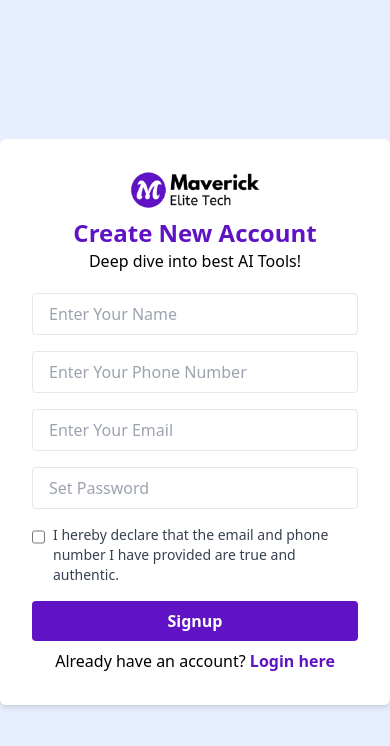
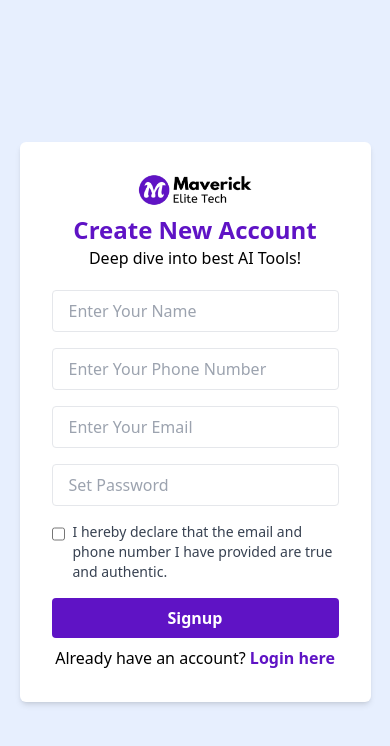
Before and after one commit to MaverickAiProject/MaverickEliteTechAIPortal, a React (Vite) app: page /signup in a window 390 px wide. Shown: the top 746 px of the page. Built offline with nearby package versions, Linux system fonts and the light colour scheme; no server answers; a small style sheet from the web is missing.

Commit message:
design updates

```diff
--- a/src/components/Sidebar.jsx
+++ b/src/components/Sidebar.jsx
@@ -64,7 +64,7 @@ function Sidebar() {
                     <CreditProgressBar />
                     <p className=' text-xs mt-1 '>{`${credits}/${maxLimit} Credits Left`}</p>
                 </div>
-                <div className="bg-grayCard w-full text-center py-2 rounded-lg cursor-pointer" onClick={() => navigate('/billing')}>
+                <div className="bg-grayCard w-full text-center py-2 rounded-lg cursor-pointer" onClick={() => { navigate('/billing'); setNavOpen(false) }}>
                     <p className="text-primary">Buy more credits</p>
                 </div>
             </div>
--- a/src/pages/Login.jsx
+++ b/src/pages/Login.jsx
@@ -42,7 +42,7 @@ function Login() {
 
     return (
         <div className="flex items-center justify-center min-h-screen bg-dashboardBg dark:bg-dark-dashboardBg">
-            <div className="w-full max-w-md p-8 bg-white dark:bg-dark-grayCard shadow-md rounded-md">
+            <div className="w-full max-w-[90%] sm:max-w-md p-8 bg-white dark:bg-dark-grayCard shadow-md rounded-md">
                 <div>
                     <img src={images.logo_purple_transparent} alt="Logo" className="w-[40%] mx-auto mb-2" />
                     <h1 className="text-2xl font-bold text-primary dark:text-dark-primary text-center">
--- a/src/pages/Signup.jsx
+++ b/src/pages/Signup.jsx
@@ -19,7 +19,7 @@ function Signup() {
     const [error, setError] = useState("");
     const navigate = useNavigate();
 
-    const { setAuthorizedUser, authorizedUser, newUser, setNewUser, fetchUserData } = useContext(Context)
+    const { setAuthorizedUser, newUser, setNewUser, fetchUserData } = useContext(Context)
 
     const handleSignup = async (e) => {
         e.preventDefault();
@@ -84,7 +84,7 @@ function Signup() {
         <div className="flex items-center justify-center min-h-screen bg-dashboardBg dark:bg-dark-dashboardBg">
             {!newUser
                 &&
-                <div className="w-full max-w-md p-8 bg-white dark:bg-dark-grayCard shadow-md rounded-md">
+                <div className="w-full max-w-[90%] sm:max-w-md p-8 bg-white dark:bg-dark-grayCard shadow-md rounded-md">
                     <div>
                         <img src={images.logo_purple_transparent} alt="" className="w-[40%] mx-auto mb-2" />
                         <h1 className="text-2xl font-bold text-primary dark:text-dark-primary text-center">
```
